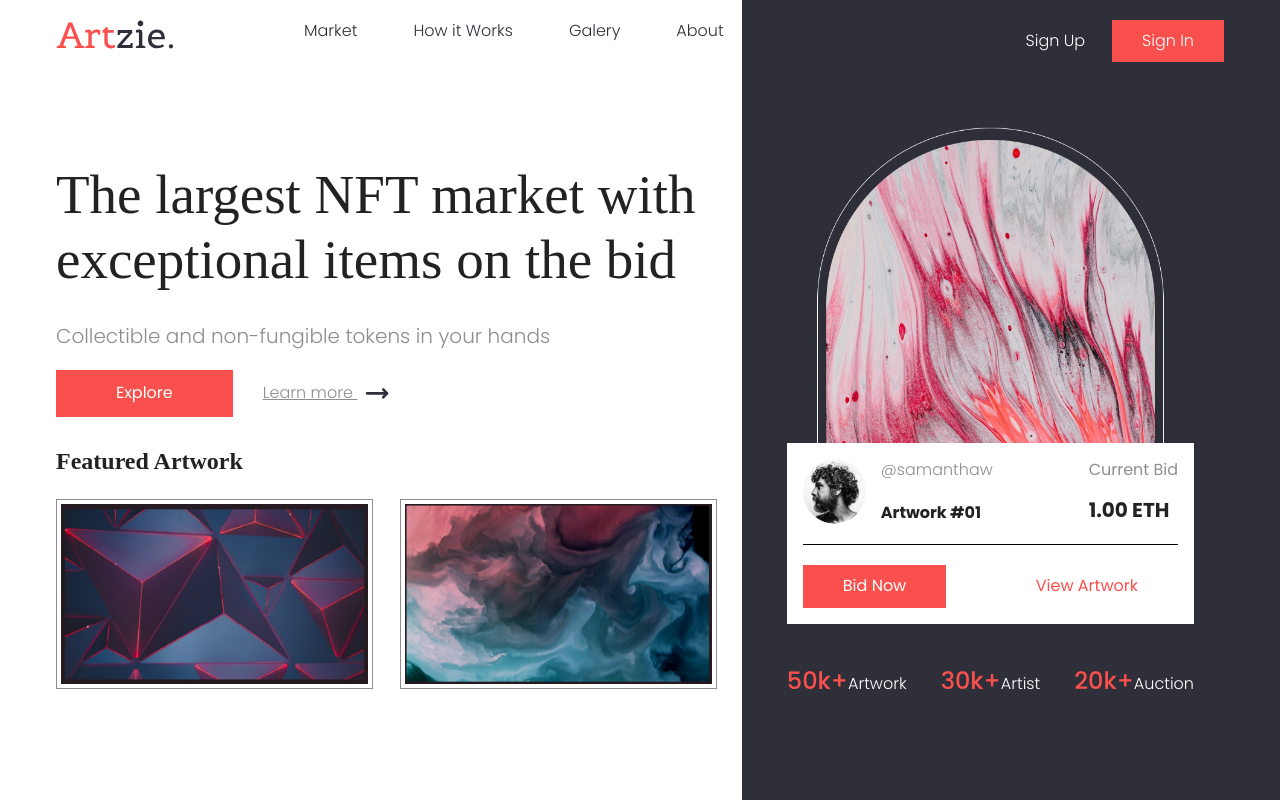
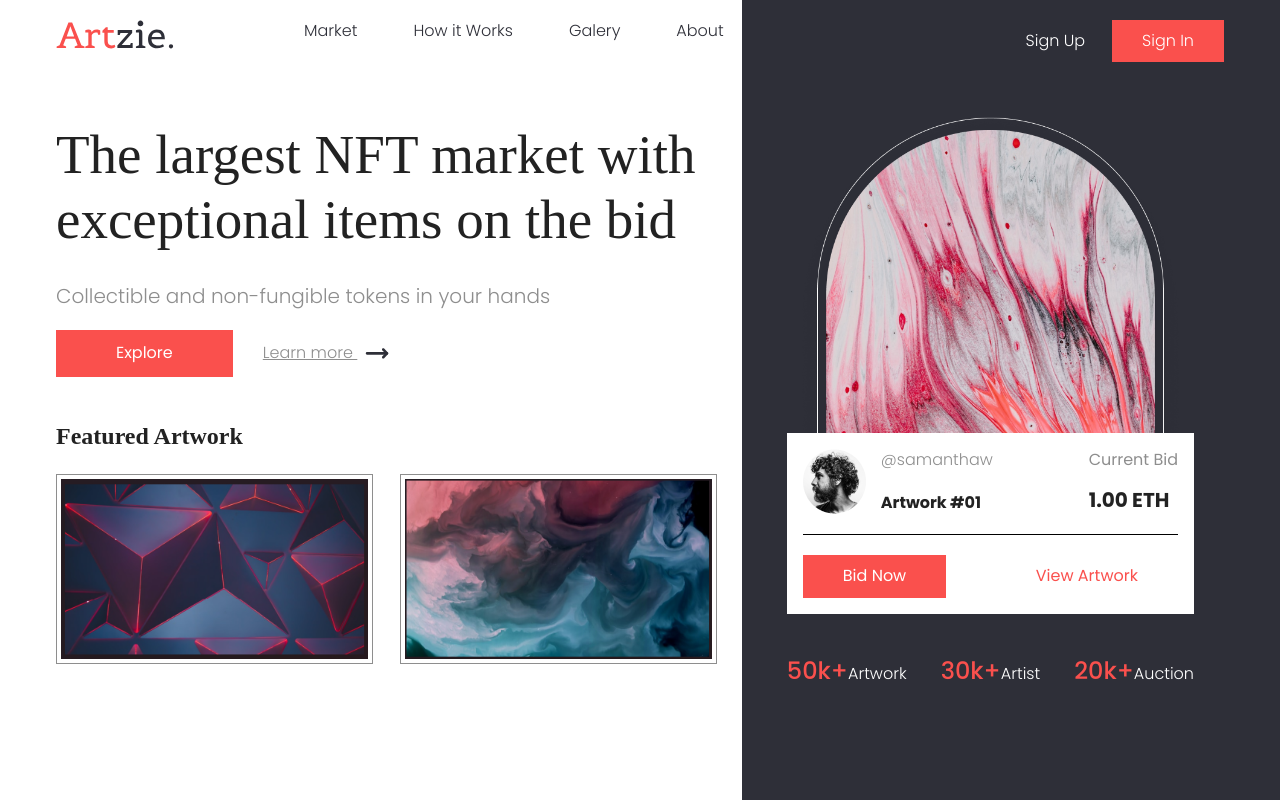
Before and after one commit to IanBejenaru/NFT-Marketplace, a website built with webpack: page index.html in a window 1280 px wide. Built offline with nearby package versions, Linux system fonts and the light colour scheme; a web font is replaced by a local one.

```diff
--- a/style.scss
+++ b/style.scss
@@ -300,7 +300,7 @@
 
 header {
     padding-top: 20px;
-    padding-bottom: 20px;
+    padding-bottom: 10px;
     display: flex;
     text-align: center;
     margin-bottom: 30px;
@@ -348,7 +348,7 @@
 .hero {
     grid-column: 1 / span 1;
     margin-bottom: 20px;
-    padding-top: 50px;
+    padding-top: 20px;
     h1 {
         font-family: $font-title;
         font-size: 55px;
```
Also changed, not shown: README.md, css/style.css, img/pagina-final.png (added).
